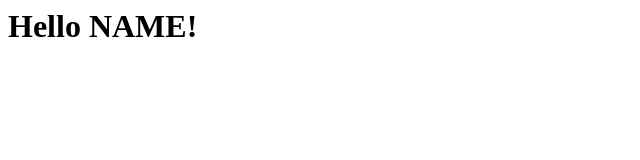
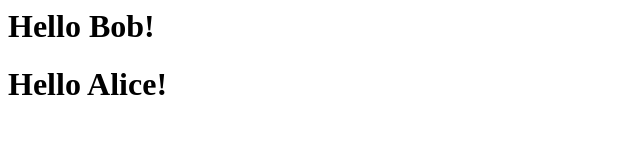
Before and after one commit to ARonskay/introductions, a plain HTML site: page index.html in a window 1280 px wide. Shown: the whole page, without its empty margins (0-640 px from the left). Drawn offline with Linux system fonts and the light colour scheme.

Commit message:
Exercise 4

```diff
--- a/index.html
+++ b/index.html
@@ -1 +1,2 @@
-<h1>Hello NAME!</h1>
+<h1>Hello Bob!</h1>
+<h1>Hello Alice!</h1>
```
